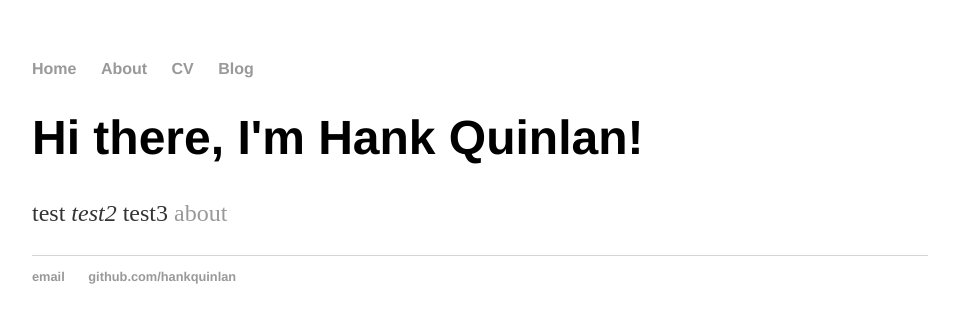
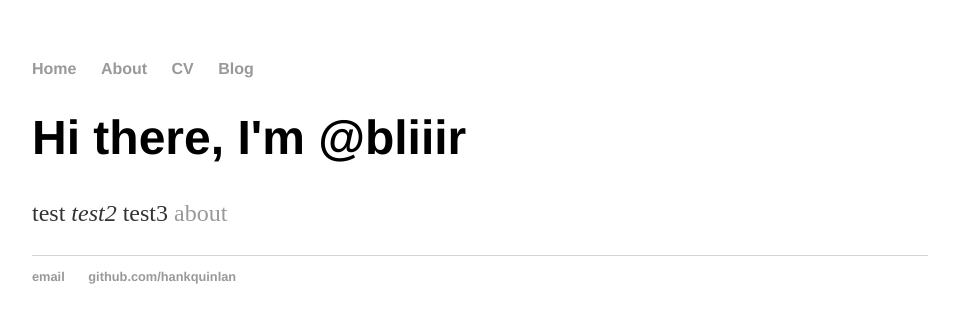
Before and after one commit to bliiir/bliiir.github.io, a Jekyll site: the page built from index.html, in a window 1280 px wide. Shown: the top 323 px of the page, without its empty margins (160-1119 px from the left). Built offline with Jekyll 4.4.1, drawn with Linux system fonts in a browser that asks for light colours.

```diff
--- a/index.html
+++ b/index.html
@@ -3,6 +3,6 @@ layout: default
 title: Rasmus Groth, @bliiir
 ---
 <div class="blurb">
-	<h1>Hi there, I'm Hank Quinlan!</h1>
+	<h1>Hi there, I'm @bliiir</h1>
 	<p>test <em>test2</em> test3 <a href="/about">about</a></p>
 </div><!-- /.blurb -->
```
Also changed, not shown: 2 other files.
